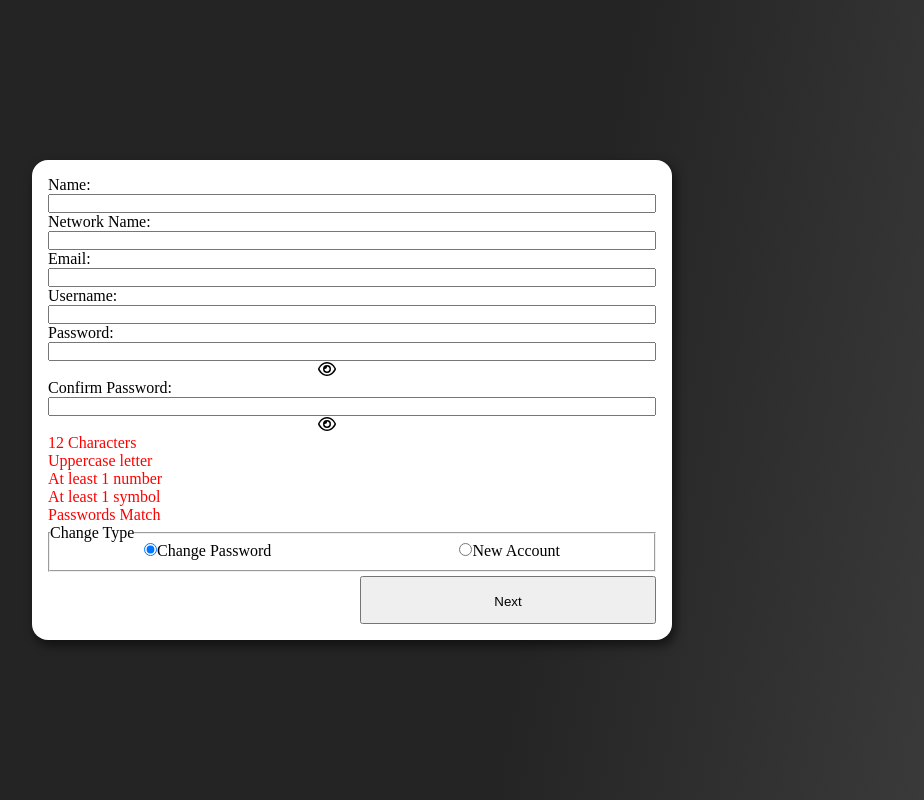
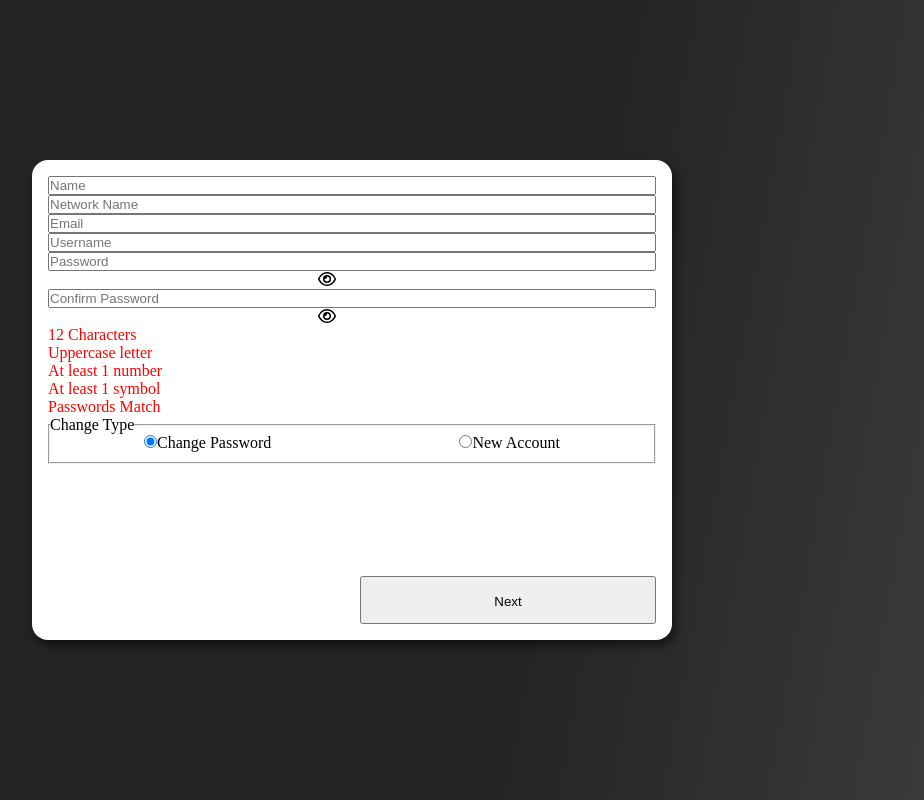
Before and after one commit to PandolfoM/mjp-account-change, a React (Vite) app: page / in a window 1280 px wide. Shown: the whole page, without its empty margins (288-1212 px from the left). Built offline with nearby package versions, Linux system fonts and the light colour scheme.

Commit message:
label -> palceholder

```diff
--- a/src/Components/Confirmation/index.jsx
+++ b/src/Components/Confirmation/index.jsx
@@ -10,32 +10,35 @@ function Confirmation(props) {
     <form className="form" noValidate>
       <h2>Confirm Details</h2>
       <h3>{formData.type === "1" ? "Change Password" : "New Account"}</h3>
-      <label htmlFor="name">Name:</label>
-      <input type="text" name="name" value={formData.name} disabled></input>
+      <input
+        type="text"
+        name="name"
+        defaultValue={formData.name}
+        placeholder="Name"></input>
 
-      <label htmlFor="network">Network Name:</label>
       <input
         type="text"
         name="network"
-        value={formData.network}
-        disabled></input>
+        defaultValue={formData.network}
+        placeholder="Network Name"></input>
 
-      <label htmlFor="email">Email:</label>
-      <input type="email" name="email" value={formData.email} disabled></input>
+      <input
+        type="email"
+        name="email"
+        defaultValue={formData.email}
+        placeholder="Email"></input>
 
-      <label htmlFor="username">Username:</label>
       <input
         type="text"
         name="username"
-        value={formData.username}
-        disabled></input>
+        defaultValue={formData.username}
+        placeholder="Username"></input>
 
-      <label htmlFor="password">Password:</label>
       <input
         type={passwordShown ? "text" : "password"}
         name="password"
-        value={formData.password}
-        disabled></input>
+        defaultValue={formData.password}
+        placeholder="Password"></input>
       <FontAwesomeIcon
         icon={faEye}
         className="togglePassword"
--- a/src/Components/Form/index.jsx
+++ b/src/Components/Form/index.jsx
@@ -50,37 +50,46 @@ function Form(props) {
       noValidate
       onChange={handleChange}
       onSubmit={validateInfo}>
-      <label htmlFor="name">Name:</label>
-      <input type="text" name="name" defaultValue={formData.name}></input>
+      <input
+        type="text"
+        name="name"
+        defaultValue={formData.name}
+        placeholder="Name"></input>
 
-      <label htmlFor="network">Network Name:</label>
-      <input type="text" name="network" defaultValue={formData.network}></input>
+      <input
+        type="text"
+        name="network"
+        defaultValue={formData.network}
+        placeholder="Network Name"></input>
 
-      <label htmlFor="email">Email:</label>
-      <input type="email" name="email" defaultValue={formData.email}></input>
+      <input
+        type="email"
+        name="email"
+        defaultValue={formData.email}
+        placeholder="Email"></input>
 
-      <label htmlFor="username">Username:</label>
       <input
         type="text"
         name="username"
-        defaultValue={formData.username}></input>
+        defaultValue={formData.username}
+        placeholder="Username"></input>
 
-      <label htmlFor="password">Password:</label>
       <input
         type={passwordShown ? "text" : "password"}
         name="password"
-        defaultValue={formData.password}></input>
+        defaultValue={formData.password}
+        placeholder="Password"></input>
       <FontAwesomeIcon
         icon={faEye}
         className="togglePassword"
         onClick={() => setPasswordShown(!passwordShown)}
       />
 
-      <label htmlFor="passwordConfirm">Confirm Password:</label>
       <input
         type={passwordShown ? "text" : "password"}
         name="passwordConfirm"
-        defaultValue={formData.passwordConfirm}></input>
+        defaultValue={formData.passwordConfirm}
+        placeholder="Confirm Password"></input>
       <FontAwesomeIcon
         icon={faEye}
         className="togglePassword"
```
